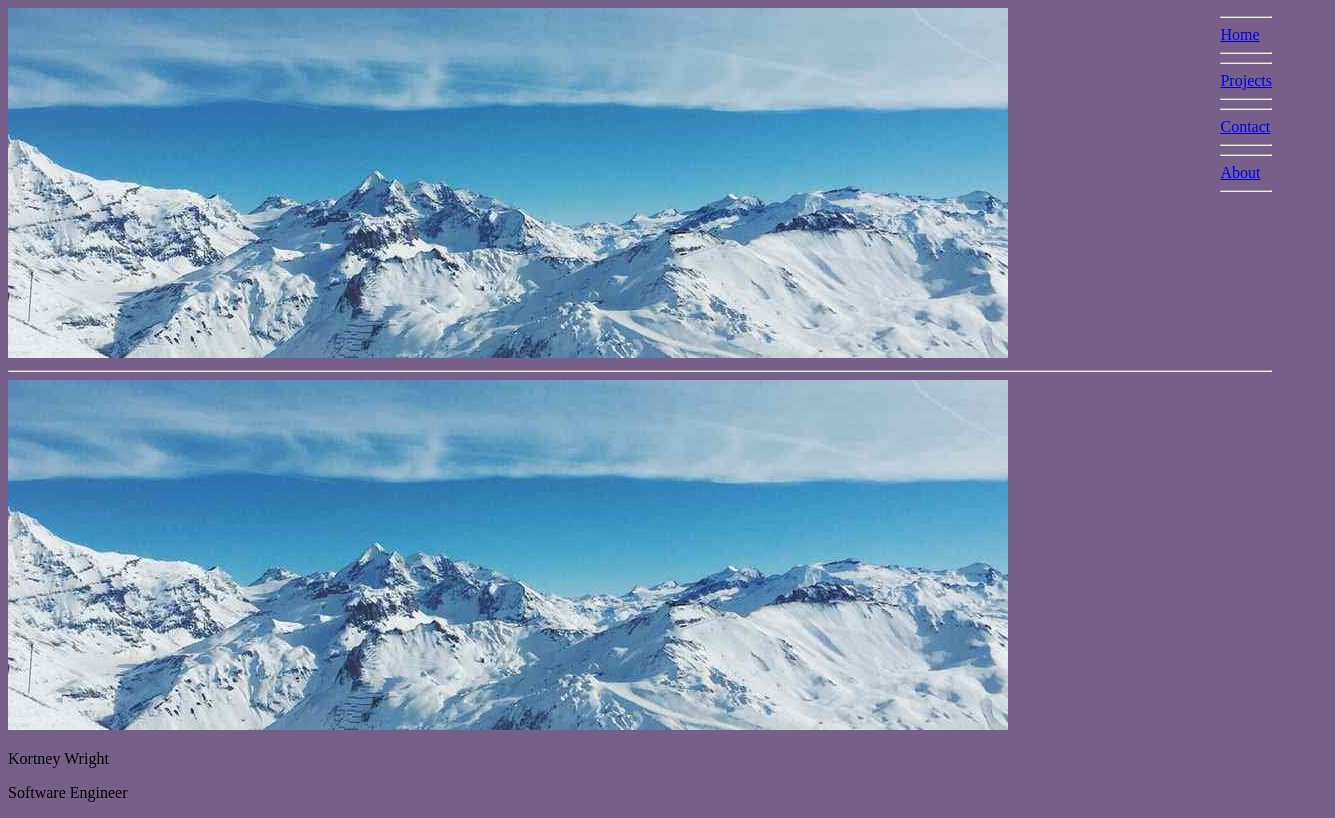
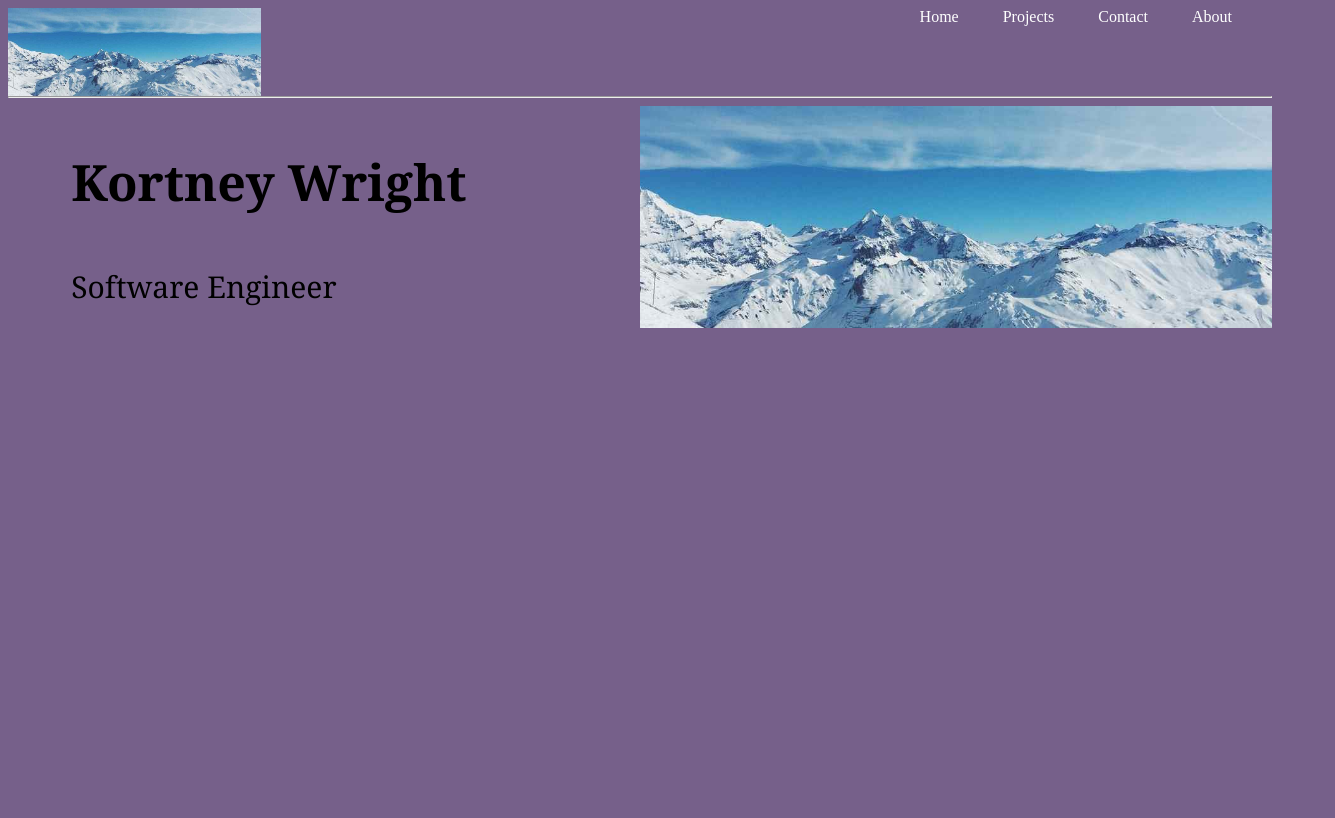
Before and after one commit to kowright/kowright.github.io, a plain HTML site: page home.html in a window 1280 px wide. Shown: the whole page, 1335 px wide, since content can reach past the window. Drawn offline with Linux system fonts and the light colour scheme.

Commit message:
updated styles with home page changes

```diff
--- a/styles.css
+++ b/styles.css
@@ -1,3 +1,4 @@
+/* Index or projects page */
 .right_side_box {
 	display: flex;
 	flex-direction: column;
@@ -85,3 +86,51 @@ height: 5%;
   background-color: #eee;
   border-radius: 10px;
 }
+
+/* HOME PAGE */
+
+ .page-underline {
+            display: none;
+            background-color: white;
+        }
+
+        .home-custom-button:hover .page-underline {
+            color: red;
+            display: block;
+        }
+
+        .home-custom-button {
+            background-color: transparent;
+            display: inline-block;
+            margin-right: 40px;
+            color: white;
+        }
+
+        .home-custom-button a {
+            text-decoration: none;
+            color: inherit;
+        }
+
+        .home-my-name {
+            font-family: Georgia, serif;
+            font-size: 50px;
+            transform: translateX(5%);
+            font-weight: bold;
+        }
+
+        .home-my-title {
+            font-family: Georgia, serif;
+            font-size: 30px;
+            transform: translateX(5%);
+        }
+
+        .home-big-picture {
+            width: 50%;
+            float: right;
+        }
+
+        .home-corner-picture {
+        	width:20%;
+            height:auto;
+            float:left;
+        }
```
